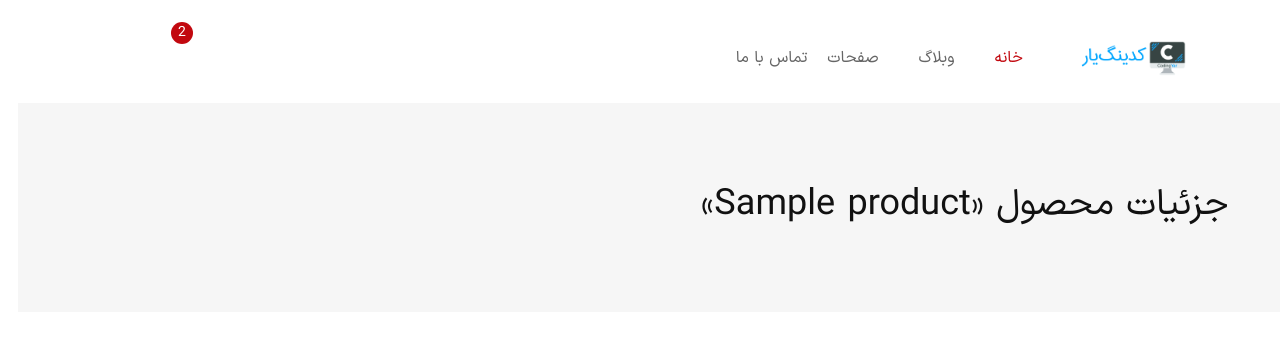
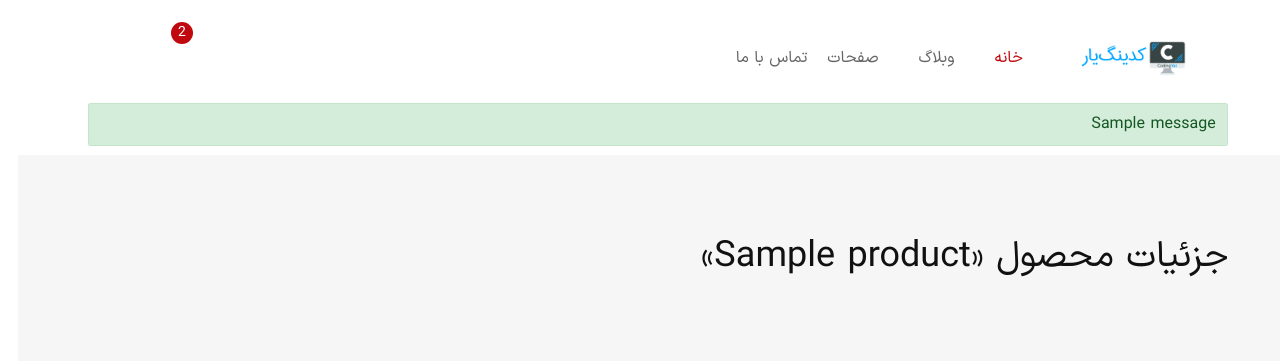
Before and after one commit to ahmdrza1383/online-shop, a Django app: page /products/1/ in a window 1280 px wide. Shown: the top 361 px of the page. Run offline with Django 5.2, Linux system fonts and the light colour scheme; tables that the repository leaves empty hold one stand-in row (values such as "Sample post"); one stand-in notice (Sample message) is shown; parts of the project's set-up code (start-up, migrations or seed data) failed here and were passed over; some libraries are stand-ins or nearby versions; some web fonts are replaced.

Commit message:
add messages for login

```diff
--- a/config/settings.py
+++ b/config/settings.py
@@ -149,6 +149,10 @@ LANGUAGES = [
     ('fa', 'Persian'),
 ]
 
+LOCALE_PATHS = (
+    'templates/locale',
+)
+
 # TIME_ZONE = 'UTC'
 TIME_ZONE = 'Asia/Tehran'
 
--- a/products/views.py
+++ b/products/views.py
@@ -1,5 +1,8 @@
-from django.shortcuts import get_object_or_404
+from django.contrib import messages
+from django.contrib.auth.mixins import LoginRequiredMixin
+from django.shortcuts import get_object_or_404, redirect
 from django.views.generic import ListView, DetailView, CreateView
+from django.utils.translation import gettext as _
 
 from .forms import CommentForm
 from .models import Product, Comment
@@ -28,6 +31,13 @@ class CommentCreateView(CreateView):
     model = Comment
     form_class = CommentForm
 
+    def post(self, request, *args, **kwargs):
+        if not request.user.is_authenticated:
+            messages.warning(request, _('You must be logged in.'))
+            return redirect('account_login')
+        else:
+            return super().post(request, *args, **kwargs)
+
     def form_valid(self, form):
         obj = form.save(commit=False)
         obj.author = self.request.user
@@ -37,5 +47,5 @@ class CommentCreateView(CreateView):
 
         return super().form_valid(form)
 
-    # def get_success_url(self):
-    #     return reverse_lazy('product_detail', args=[self.kwargs['pk']])
+# def get_success_url(self):
+#     return reverse_lazy('product_detail', args=[self.kwargs['pk']])
--- a/templates/_base.html
+++ b/templates/_base.html
@@ -126,6 +126,16 @@
     </div>
 </header>
 <!-- Header End -->
+
+{% if messages %}
+<div class="container">
+    {% for message in messages %}
+        <div class="alert alert-{{ message.tags }}">
+            {{ message|safe }}
+        </div>
+    {% endfor %}
+</div>
+{% endif %}
 
 {% block content %}
 
```
Also changed, not shown: products/locale/fa/LC_MESSAGES/django.po, products/urls.py (line endings or trailing spaces), templates/locale/__init__.py (added), 1 other file.
